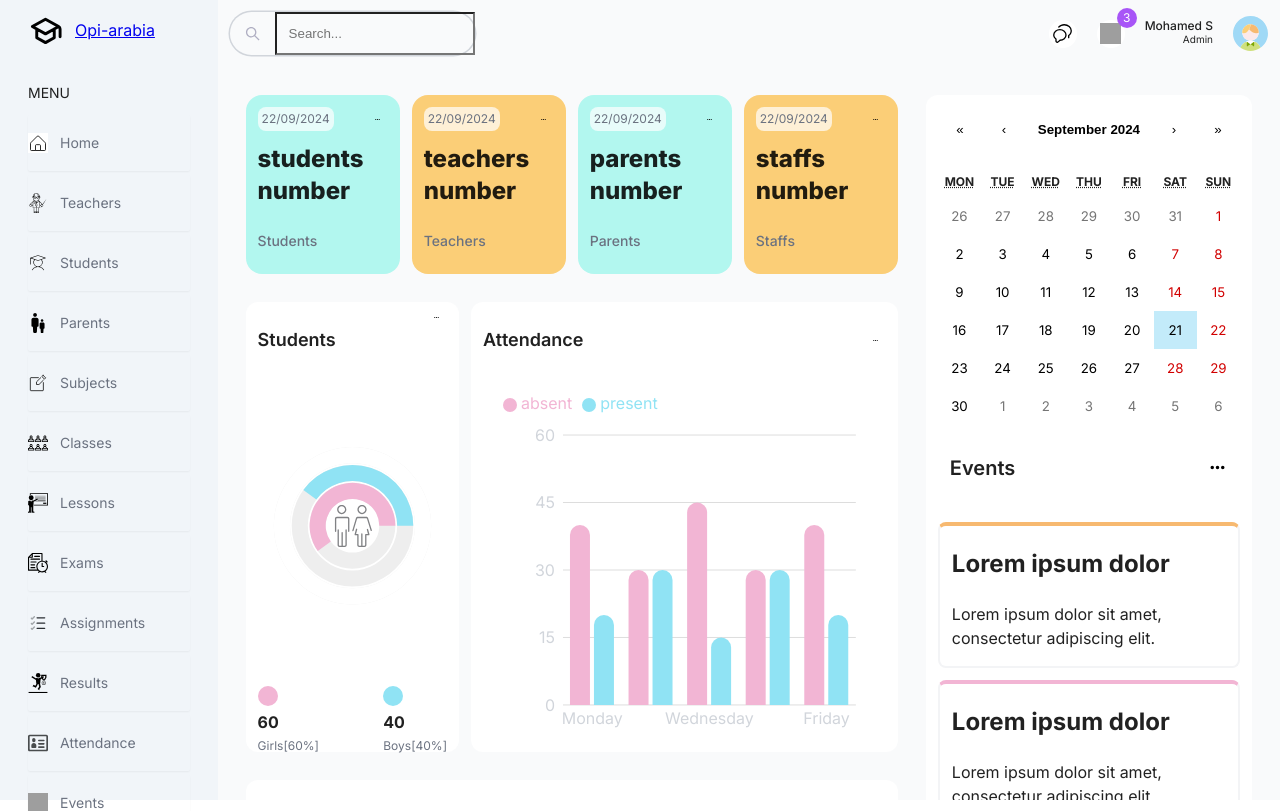
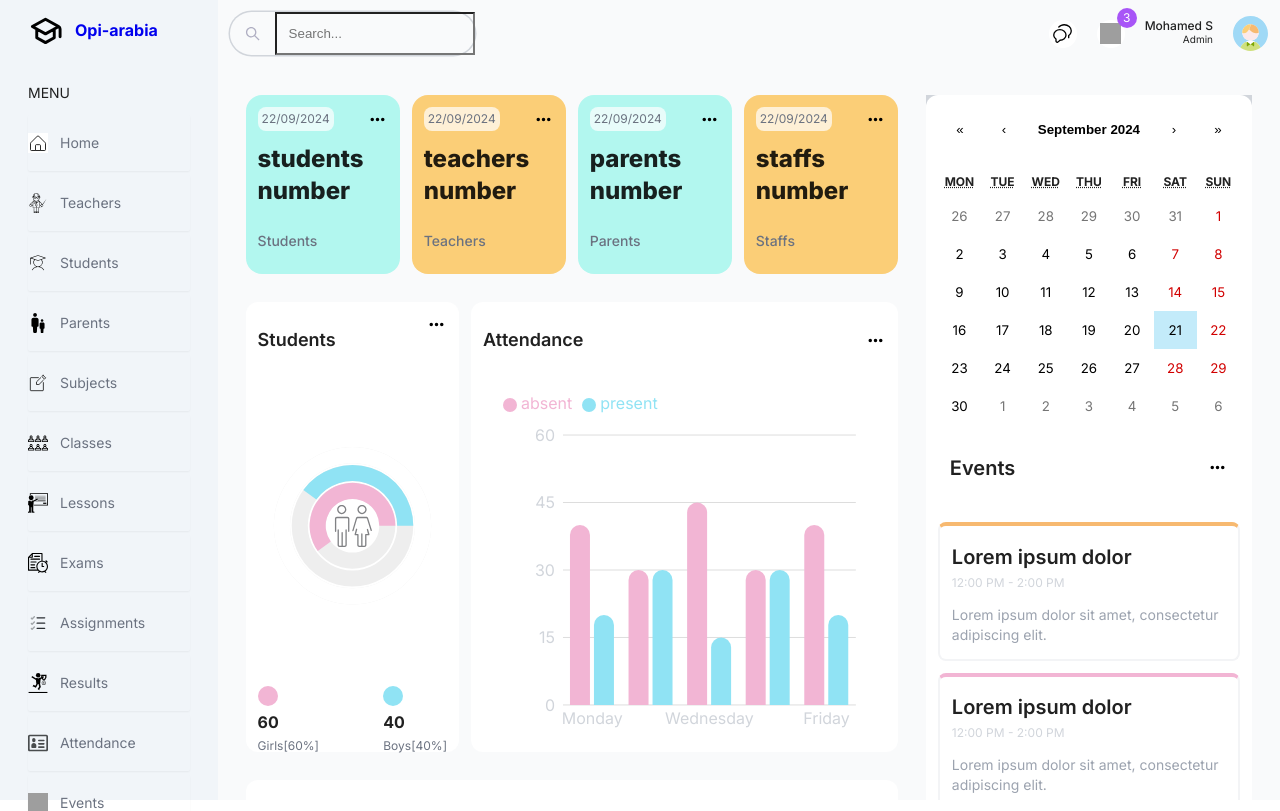
Before and after one commit to MoeSuo/school, a Next.js app: page /admin in a window 1280 px wide. Shown: the top 811 px of the page. Built offline with nearby package versions, Linux system fonts and the light colour scheme; grey boxes are pictures that could not be loaded.

Commit message:
UI: add Announcements  component

```diff
--- a/src/app/(dashboard)/admin/page.tsx
+++ b/src/app/(dashboard)/admin/page.tsx
@@ -1,3 +1,4 @@
+import Announcements from "@/components/Announcements";
 import AttendanceChart from "@/components/AttendanceChart";
 import CountChart from "@/components/CountChart";
 import DateCalendarReferenceDate from "@/components/DateCalendarReferenceDate";
@@ -34,10 +35,10 @@ const AdminPage = () => {
         </div>
       </div>
       {/* right side div */}
-      <div className="w-full md:w-1/3 flex flex-col gap-7">
-      <EventCalendar />
-      <DateCalendarReferenceDate />
-
+      <div className="w-full md:w-1/3 flex flex-col gap-7 bg-gray-300">
+        <EventCalendar />
+        <Announcements />
+        <DateCalendarReferenceDate />
       </div>
     </div>
   );
--- a/src/app/(dashboard)/layout.tsx
+++ b/src/app/(dashboard)/layout.tsx
@@ -14,7 +14,7 @@ export default function DashboardLayout({
       <div className="w-[14%] md:w-[28%] lg:w-[21%] xl:w-[17%] bg-slate-100 px-1 md:px-7">
         <Link
           href={"/"}
-          className="flex items-center justify-center md:justify-start pt-3 pb-7 gap-3 "
+          className="no-underline flex items-center justify-center md:justify-start pt-3 pb-7 gap-3 "
         >
           <Image
             src={"/images/school-logo.svg"}
@@ -22,7 +22,7 @@ export default function DashboardLayout({
             height={35}
             alt={"school-logo"}
           />
-          <span className="hidden md:block">Opi-arabia</span>
+          <span className="hidden md:block font-bold ">Opi-arabia</span>
         </Link>
         <Menu />
       </div>
--- /dev/null
+++ b/src/components/Announcements.tsx
@@ -0,0 +1,47 @@
+import React from "react";
+
+const Announcements = () => {
+  return (
+    <div className="bg-white p-3 rounded-xl">
+      <div className="flex items-center justify-between pb-3">
+        <h2 className="text-xl font-semibold">Announcements</h2>
+        <span className="text-xs text-gray-400 cursor-pointer">View All</span>
+      </div>
+      <div className="flex flex-col gap-3">
+
+        {/* Announcement One */}
+        <div className="px-3 bg-softpink/35  rounded-lg ">
+          <div className="flex items-center justify-between">
+            <h2 className="text-xl font-semibold mb-1 ">Title</h2>
+            <span className="text-xs text-gray-300  bg-white rounded-lg p-1 ">
+              22.09.2024
+            </span>
+          </div>
+          <p className="text-sm text-gray-400">Decription</p>
+        </div>
+        {/* Announcement Two */}
+        <div className="px-3 bg-softgreen/35  rounded-lg ">
+          <div className="flex items-center justify-between">
+            <h2 className="text-xl font-semibold mb-1 ">Title</h2>
+            <span className="text-xs text-gray-300  bg-white rounded-lg p-1 ">
+              22.09.2024
+            </span>
+          </div>
+          <p className="text-sm text-gray-400">Decription</p>
+        </div>
+        {/* Announcement Three */}
+        <div className="px-3 bg-softyellow/35  rounded-lg ">
+          <div className="flex items-center justify-between">
+            <h2 className="text-xl font-semibold mb-1 ">Title</h2>
+            <span className="text-xs text-gray-300  bg-white rounded-lg p-1 ">
+              22.09.2024
+            </span>
+          </div>
+          <p className="text-sm text-gray-400">Decription</p>
+        </div>
+      </div>
+    </div>
+  );
+};
+
+export default Announcements;
--- a/src/components/AttendanceChart.tsx
+++ b/src/components/AttendanceChart.tsx
@@ -51,7 +51,7 @@ const AttendanceChart = () => {
           src={"/images/icons/more.svg"}
           alt="more"
           width={21}
-          height={7}
+          height={21}
           className="cursor-pointer"
         />
       </div>
--- a/src/components/CountChart.tsx
+++ b/src/components/CountChart.tsx
@@ -32,7 +32,7 @@ const CountChart = () => {
           src={"/images/icons/more.svg"}
           alt="more"
           width={21}
-          height={7}
+          height={21}
           className="cursor-pointer"
         />
       </div>
--- a/src/components/EventCalendar.tsx
+++ b/src/components/EventCalendar.tsx
@@ -47,9 +47,15 @@ export const EventCalendar = () => {
           />
         </div>
         {events.map((event) => (
-          <div className="px-3 border-solid rounded-lg border-2 border-gray-100 border-t-4 odd:border-t-darkpink even:border-t-darkyellow" key={event.id}>
-            <h2>{event.title}</h2>
-            <p>{event.description}</p>
+          <div
+            className="px-3 border-solid rounded-lg border-2 border-gray-100 border-t-4 odd:border-t-darkpink even:border-t-darkyellow"
+            key={event.id}
+          >
+            <div className="flex flex-col items-start justify-between">
+              <h2 className="text-xl font-semibold mb-1 ">{event.title}</h2>
+              <span className="text-xs text-gray-300   ">{event.time}</span>
+            </div>
+            <p className="text-sm text-gray-400">{event.description}</p>
           </div>
         ))}
       </div>
--- a/src/components/FinanceChart.tsx
+++ b/src/components/FinanceChart.tsx
@@ -87,7 +87,7 @@ const FinanceChart = () => {
           src={"/images/icons/more.svg"}
           alt="more"
           width={21}
-          height={7}
+          height={21}
           className="cursor-pointer"
         />
       </div>
--- a/src/components/UserCard.tsx
+++ b/src/components/UserCard.tsx
@@ -6,7 +6,7 @@ const UserCard = ({ type }: { type: string }) => {
     <div className="rounded-2xl odd:bg-softcyan even:bg-softyellow flex-1 p-3 min-w-[140px]">
       <div className="flex justify-between items-center">
         <span className="bg-white/70 text-gray-500 rounded-lg p-1 text-xs">22/09/2024</span>
-        <Image src={"/images/icons/more.svg"} alt="more" width={21} height={7} className="cursor-pointer"/>
+        <Image src={"/images/icons/more.svg"} alt="more" width={21} height={21} className="cursor-pointer"/>
       </div>
       <div className="flex flex-col">
         <p className="text-2xl font-extrabold my-3">{type}s number</p>
```
